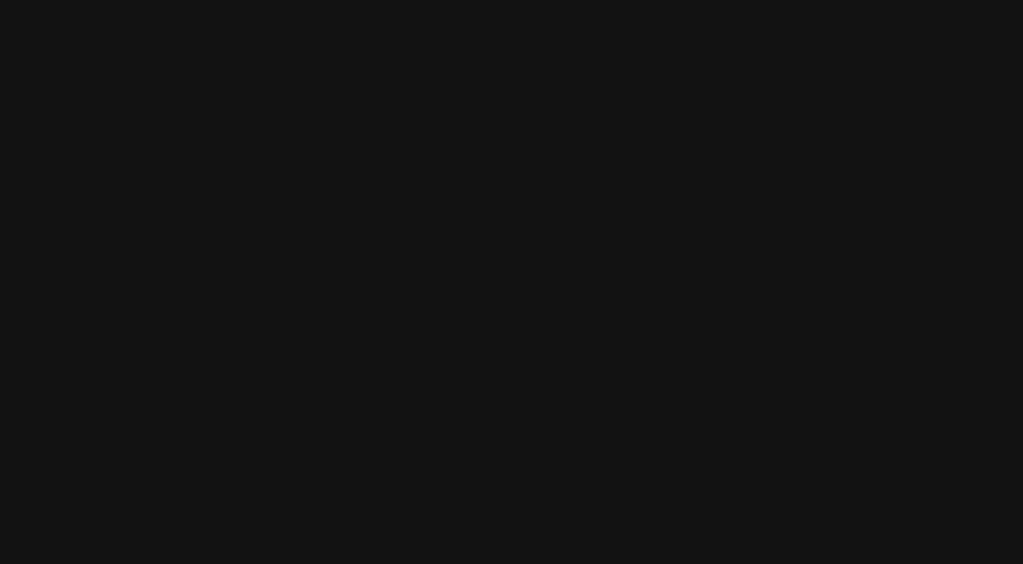
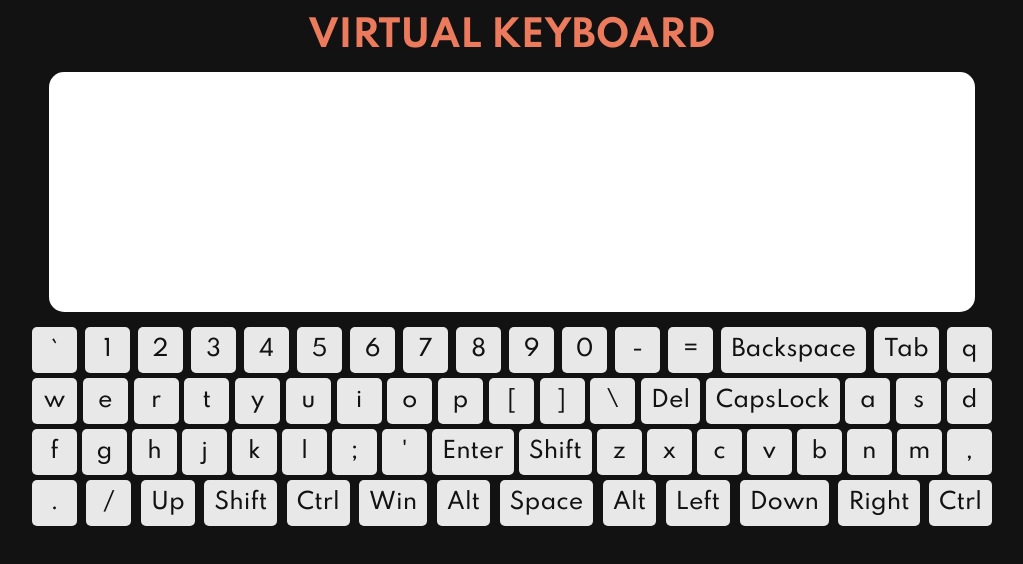
Before and after one commit to mitrofanzxc/virtual-keyboard, a website: page index.html in a window 1280 px wide. Shown: the whole page, without its empty margins (128-1151 px from the left). Drawn offline with Linux system fonts and the light colour scheme; files whose address does not match are found by name.

Commit message:
feat: add textarea, keyboard, buttons, styles

```diff
--- a/css/style.css
+++ b/css/style.css
@@ -76,7 +76,7 @@
 
 .h1 {
   font-family: "Spartan", sans-serif;
-  margin: 0;
+  margin: 0.9375rem 0 0 0;
   padding: 0;
   font-size: 2.25rem;
   color: #ec7a5c;
@@ -136,4 +136,64 @@ a {
   text-decoration: none;
   color: white;
 }
+
+.textarea {
+  font-family: "Spartan", sans-serif;
+  display: block;
+  width: 70%;
+  margin: 0.9375rem auto 0 auto;
+  padding: 0.9375rem;
+  font-size: 2.25rem;
+  color: #121212;
+  border: none;
+  border-radius: 0.9375rem;
+  outline: none;
+  resize: none;
+}
+
+.keyboard {
+  display: -webkit-box;
+  display: -ms-flexbox;
+  display: flex;
+  -webkit-box-align: center;
+      -ms-flex-align: center;
+          align-items: center;
+  -webkit-box-pack: justify;
+      -ms-flex-pack: justify;
+          justify-content: space-between;
+  -ms-flex-wrap: wrap;
+      flex-wrap: wrap;
+  gap: 0.3125rem;
+  width: 75%;
+  margin: 0.9375rem auto 0 auto;
+}
+
+.button {
+  display: -webkit-box;
+  display: -ms-flexbox;
+  display: flex;
+  -webkit-box-align: center;
+      -ms-flex-align: center;
+          align-items: center;
+  -webkit-box-pack: center;
+      -ms-flex-pack: center;
+          justify-content: center;
+  min-width: 1.5625rem;
+  min-height: 1.5625rem;
+  padding: 0.625rem;
+  background-color: rgba(255, 255, 255, 0.9);
+  font-size: 1.375rem;
+  font-weight: 500;
+  color: #121212;
+  border-radius: 0.3125rem;
+  cursor: pointer;
+  -webkit-transition: 0.3s;
+  transition: 0.3s;
+}
+
+.button:hover {
+  background-color: white;
+  -webkit-transition: 0.3s;
+  transition: 0.3s;
+}
 /*# sourceMappingURL=style.css.map */
--- a/index.html
+++ b/index.html
@@ -4,7 +4,12 @@
     <meta charset="UTF-8" />
     <meta http-equiv="X-UA-Compatible" content="IE=edge" />
     <meta name="viewport" content="width=device-width, initial-scale=1.0" />
-    <title>Document</title>
+    <title>Virtual Keyboard | Dzmitry Karakulka</title>
+    <link
+      rel="shortcut icon"
+      href="assets/img/favicon.ico"
+      type="image/x-icon"
+    />
     <link rel="stylesheet" href="css/style.css" />
   </head>
   <body class="body">
--- a/js/index.js
+++ b/js/index.js
@@ -0,0 +1,170 @@
+const KEY_CODES_LOWERCASE = [
+  '`',
+  '1',
+  '2',
+  '3',
+  '4',
+  '5',
+  '6',
+  '7',
+  '8',
+  '9',
+  '0',
+  '-',
+  '=',
+  'Backspace',
+  'Tab',
+  'q',
+  'w',
+  'e',
+  'r',
+  't',
+  'y',
+  'u',
+  'i',
+  'o',
+  'p',
+  '[',
+  ']',
+  '\\',
+  'Del',
+  'CapsLock',
+  'a',
+  's',
+  'd',
+  'f',
+  'g',
+  'h',
+  'j',
+  'k',
+  'l',
+  ';',
+  "'",
+  'Enter',
+  'Shift',
+  'z',
+  'x',
+  'c',
+  'v',
+  'b',
+  'n',
+  'm',
+  ',',
+  '.',
+  '/',
+  'Up',
+  'Shift',
+  'Ctrl',
+  'Win',
+  'Alt',
+  'Space',
+  'Alt',
+  'Left',
+  'Down',
+  'Right',
+  'Ctrl',
+];
+
+const KEY_CODES_UPPERCASE = [
+  '`',
+  '1',
+  '2',
+  '3',
+  '4',
+  '5',
+  '6',
+  '7',
+  '8',
+  '9',
+  '0',
+  '-',
+  '=',
+  'Backspace',
+  'Tab',
+  'Q',
+  'W',
+  'E',
+  'R',
+  'T',
+  'Y',
+  'U',
+  'I',
+  'O',
+  'P',
+  '[',
+  ']',
+  '\\',
+  'Del',
+  'CapsLock',
+  'A',
+  'S',
+  'D',
+  'F',
+  'G',
+  'H',
+  'J',
+  'K',
+  'L',
+  ';',
+  "'",
+  'Enter',
+  'Shift',
+  'Z',
+  'X',
+  'C',
+  'V',
+  'B',
+  'N',
+  'M',
+  ',',
+  '.',
+  '/',
+  'Up',
+  'Shift',
+  'Ctrl',
+  'Win',
+  'Alt',
+  'Space',
+  'Alt',
+  'Left',
+  'Down',
+  'Right',
+  'Ctrl',
+];
+
+const BODY = document.querySelector('body');
+
+const createH1 = () => {
+  const H1 = document.createElement('h1');
+  H1.classList.add('h1');
+  H1.innerText = 'Virtual Keyboard';
+  return BODY.appendChild(H1);
+};
+
+createH1();
+
+const createTextarea = () => {
+  const TEXTAREA = document.createElement('textarea');
+  TEXTAREA.classList.add('textarea');
+  TEXTAREA.setAttribute('name', 'textarea');
+  TEXTAREA.setAttribute('id', 'textarea');
+  TEXTAREA.setAttribute('cols', '30');
+  TEXTAREA.setAttribute('rows', '5');
+  return BODY.appendChild(TEXTAREA);
+};
+
+createTextarea();
+
+const createKeyboard = () => {
+  const KEYBOARD = document.createElement('section');
+  KEYBOARD.classList.add('keyboard');
+  for (let i = 0; i < KEY_CODES_LOWERCASE.length; i++) {
+    let BUTTON = document.createElement('div');
+    BUTTON.classList.add('button');
+    BUTTON.innerText = KEY_CODES_LOWERCASE[i];
+    KEYBOARD.appendChild(BUTTON);
+  }
+  return BODY.appendChild(KEYBOARD);
+};
+
+createKeyboard();
```
Also changed, not shown: README.md, assets/img/down.svg (added), assets/img/favicon.ico (added), assets/img/left.svg (added), assets/img/right.svg (added), assets/img/up.svg (added).
